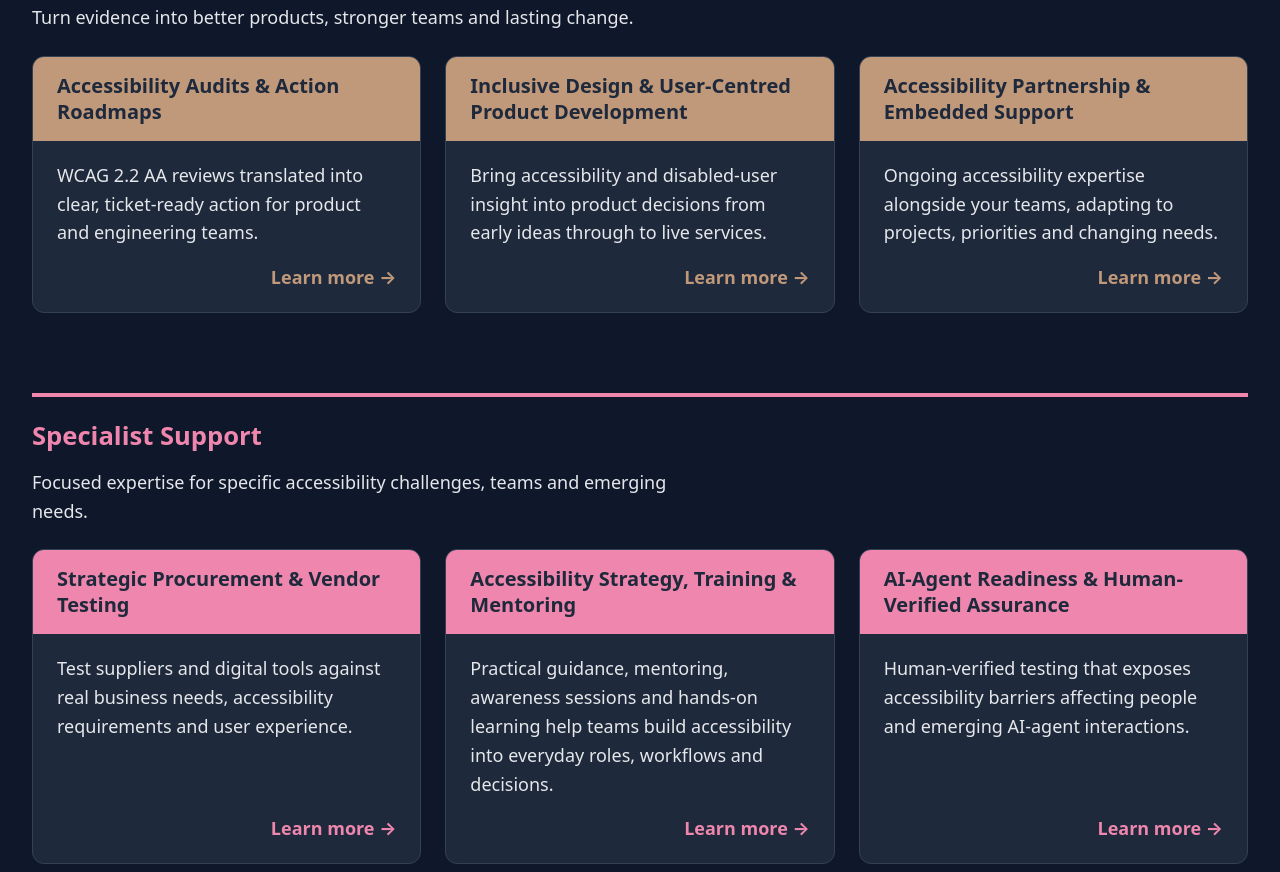
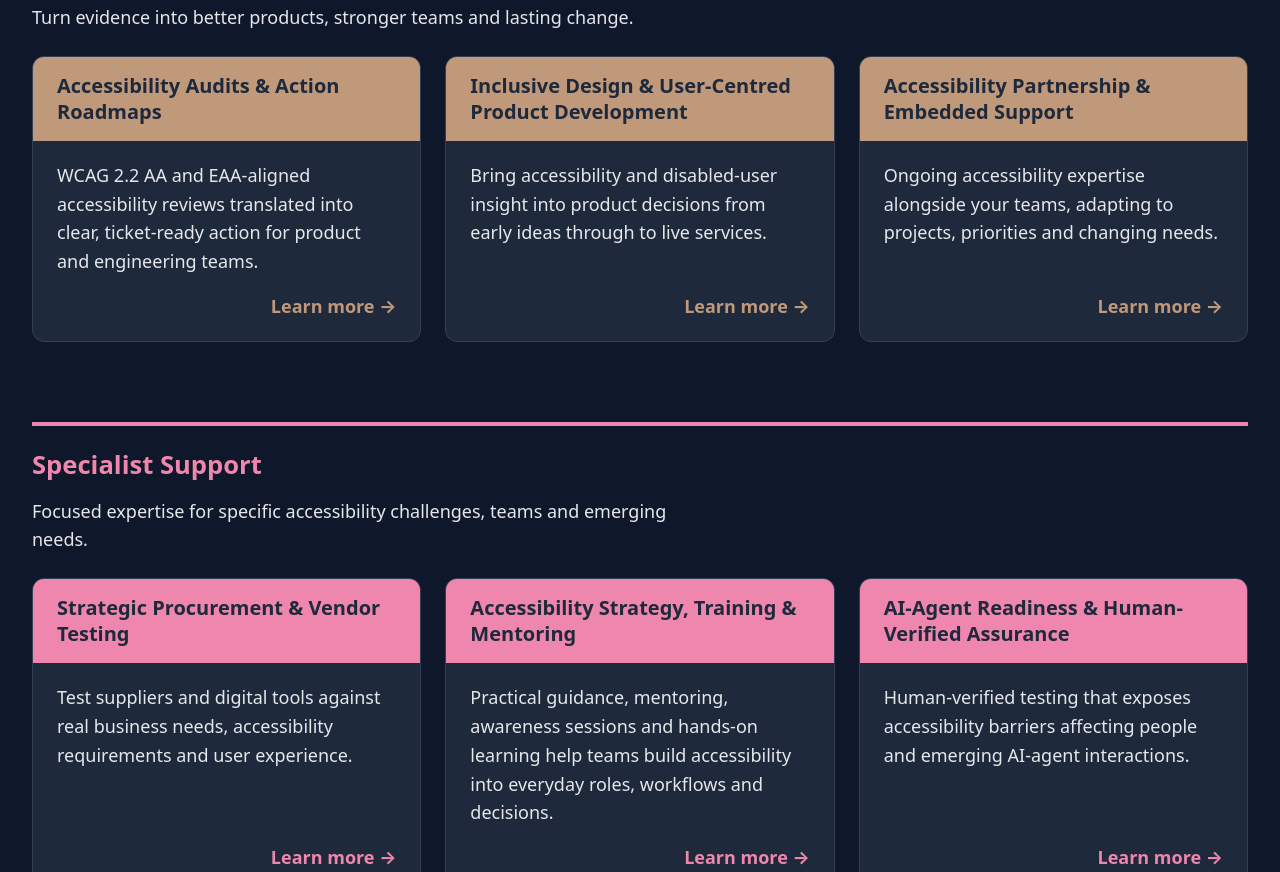
Before and after one commit to SourceAccessibility/Source-Accessibility-accessible-web, a website: page index.html in a window 1280 px wide. Shown: the part 1608-2480 px from the top of the page. Drawn offline with Linux system fonts and the light colour scheme.

Commit message:
Update homepage audits card wording
Co-authored-by: Copilot <223556219+Copilot@users.noreply.github.com>

```diff
--- a/index.html
+++ b/index.html
@@ -102,7 +102,7 @@
           <div class="services-grid">
             <article class="service-card feature-promo-card">
               <h4 class="service-card-title"><a href="services.html#audits">Accessibility Audits &amp; Action Roadmaps</a></h4>
-              <p>WCAG 2.2 AA reviews translated into clear, ticket-ready action for product and engineering teams.</p>
+              <p>WCAG 2.2 AA and EAA-aligned accessibility reviews translated into clear, ticket-ready action for product and engineering teams.</p>
               <span class="service-card-more" aria-hidden="true">Learn more &rarr;</span>
             </article>
             <article class="service-card feature-promo-card">
```
